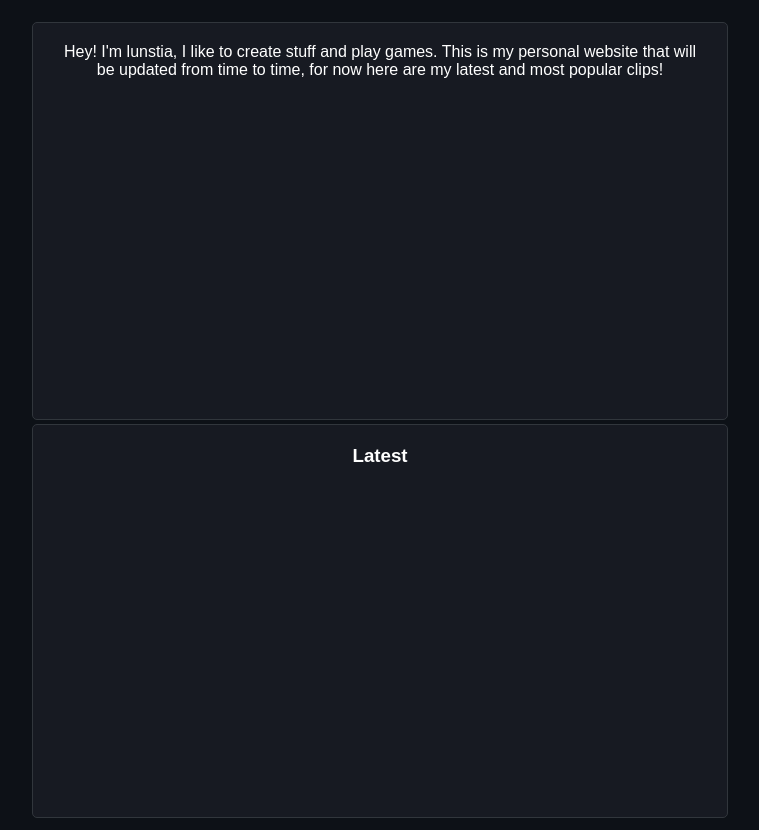
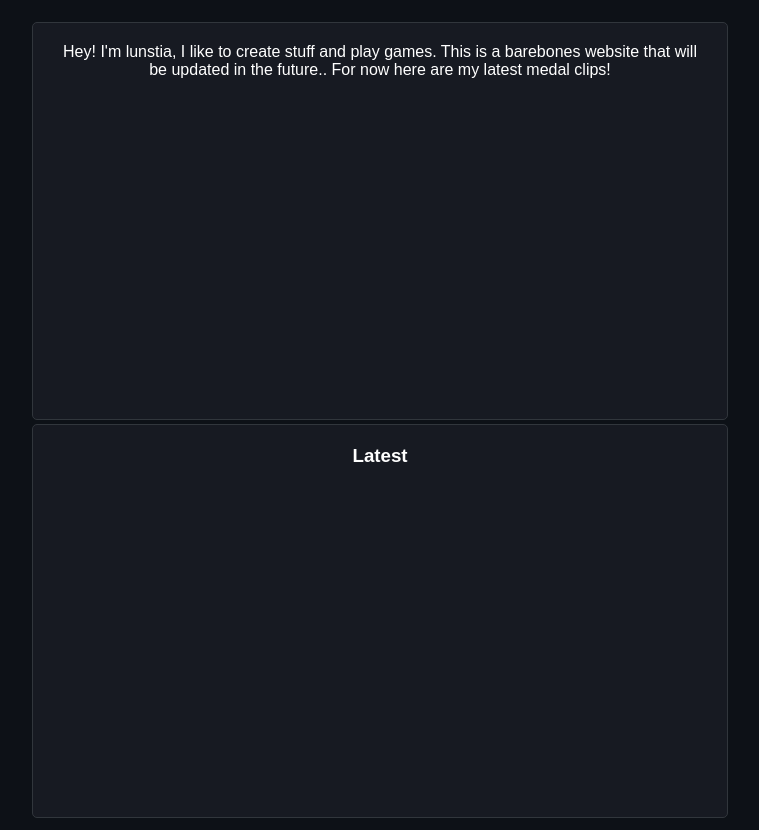
Before and after one commit to lunstia/personal-website, a website: page static/index.html in a window 1280 px wide. Shown: the whole page, without its empty margins (260-1019 px from the left). Drawn offline with Linux system fonts and the light colour scheme; no server answers.

Commit message:
change index

```diff
--- a/static/index.html
+++ b/static/index.html
@@ -9,7 +9,7 @@
 </head>
 <body>
     <main>
-        <div id="info">Hey! I'm lunstia, I like to create stuff and play games. This is my personal website that will be updated from time to time, for now here are my latest and most popular clips!</div>
+        <div id="info">Hey! I'm lunstia, I like to create stuff and play games. This is a barebones website that will be updated in the future.. For now here are my latest medal clips!</div>
         <div id="latest">
             <h3>Latest</h3>
         </div>
```
